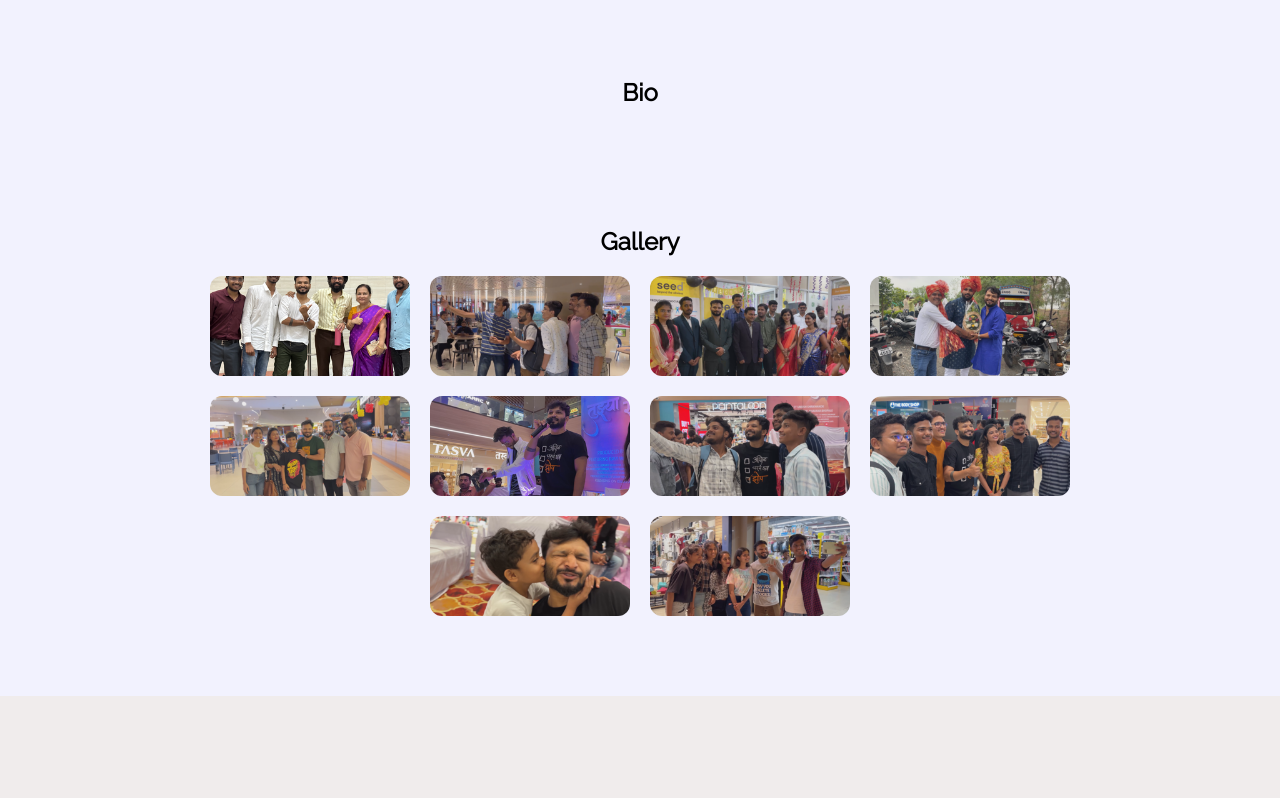
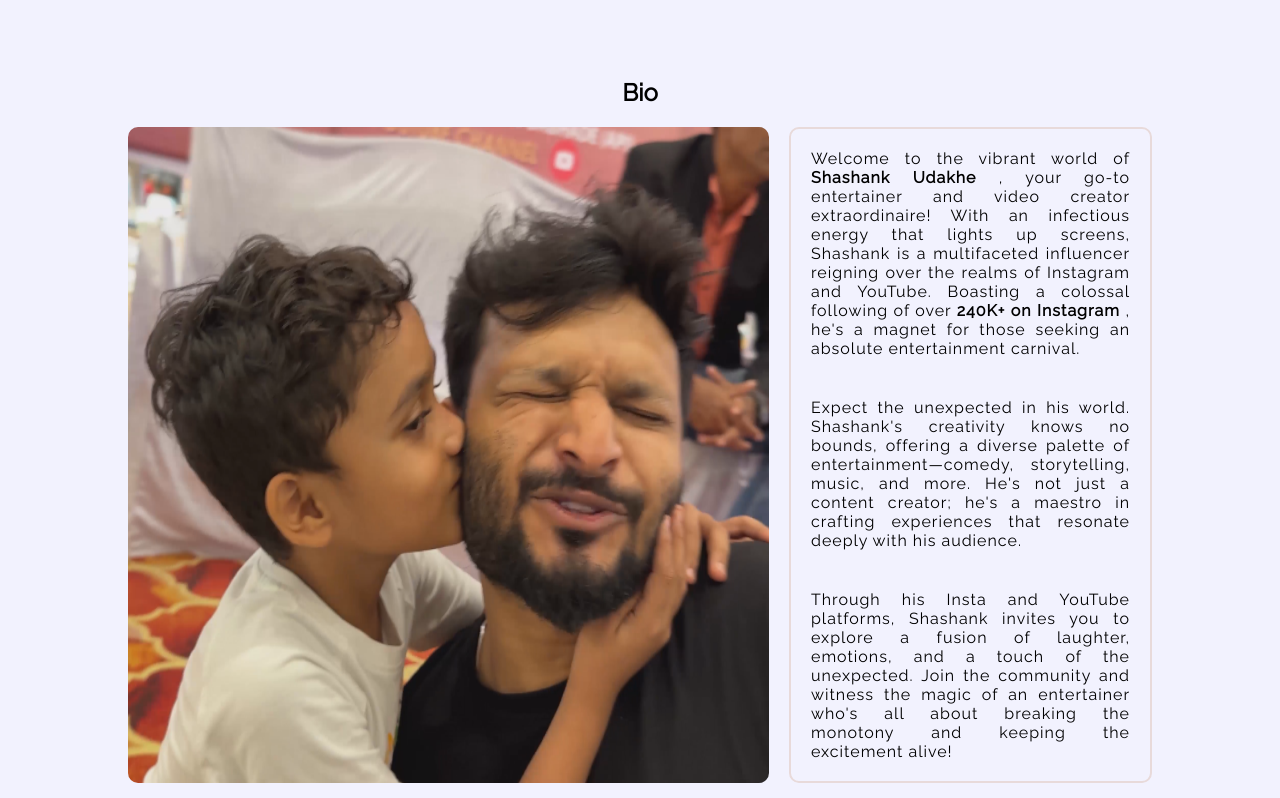
Before and after one commit to iONBain/shashank_pro, a React (Create React App) app: page / in a window 1280 px wide. Shown: the part 1540-2338 px from the top of the page. Built offline with nearby package versions, Linux system fonts and the light colour scheme; the HTML template or start-up script is replaced by a standard one.

Commit message:
d1 Release1

```diff
--- a/src/App.css
+++ b/src/App.css
@@ -62,7 +62,7 @@
 .imgGal{
   width: 200px;
   border-radius: 12px;
-  height: 100px;
+  height: 125px;
   object-fit: cover;
   transition: all 0.2s ease-in;
 }
@@ -70,9 +70,11 @@
   border-top-right-radius: 0;
   border-bottom-left-radius: 0;
   transform: scale(1.1) ;
-
 }
-
+.text-justify{
+  text-align: justify;
+  letter-spacing: 1px;
+}
 
 /* images responsive */
 .image-container {
--- a/src/components/Bio.jsx
+++ b/src/components/Bio.jsx
@@ -1,15 +1,43 @@
-import React from "react"
+import React from "react";
 
-const Bio = ({comp}) => {
-    return(
-        <React.Fragment>
-        <h2 className="text-center p-20">Bio</h2>
-        <div className="flex-row width-80 m-auto sp-bw">
+const Bio = ({ comp }) => {
+  return (
+    <React.Fragment>
+      <h2 className="text-center p-20">Bio</h2>
+      <div className="flex-row gap-10  width-80 m-auto sp-bw">
+        <img
+          src="/imgGal/ShankBox-Bio.png"
+          className="bor-rad-5"
+          alt="img - hero"
+        />
+        <div className="bor-2 flex-col sp-bw bor-rad-5">
+          <p className="p-20 text-justify">
+            Welcome to the vibrant world of <b> Shashank Udakhe </b>, your go-to
+            entertainer and video creator extraordinaire! With an infectious
+            energy that lights up screens, Shashank is a multifaceted influencer
+            reigning over the realms of Instagram and YouTube. Boasting a
+            colossal following of over <b>240K+ on Instagram </b> , he's a magnet for
+            those seeking an absolute entertainment carnival.
+          </p>
+
+          <p className="p-20 text-justify">
+            Expect the unexpected in his world. Shashank's creativity knows no
+            bounds, offering a diverse palette of entertainment—comedy,
+            storytelling, music, and more. He's not just a content creator; he's
+            a maestro in crafting experiences that resonate deeply with his
+            audience.
+          </p>
+          <p className="p-20 text-justify">
+            Through his Insta and YouTube platforms, Shashank invites you to
+            explore a fusion of laughter, emotions, and a touch of the
+            unexpected. Join the community and witness the magic of an
+            entertainer who's all about breaking the monotony and keeping the
+            excitement alive!
+          </p>
         </div>
-        </React.Fragment>
-    )
-}
+      </div>
+    </React.Fragment>
+  );
+};
 
-
-
-export default Bio
+export default Bio;
```
Also changed, not shown: public/imgGal/ShankBox-Bio.png (added), public/imgGal/ShankBox-Hero.png (added).
